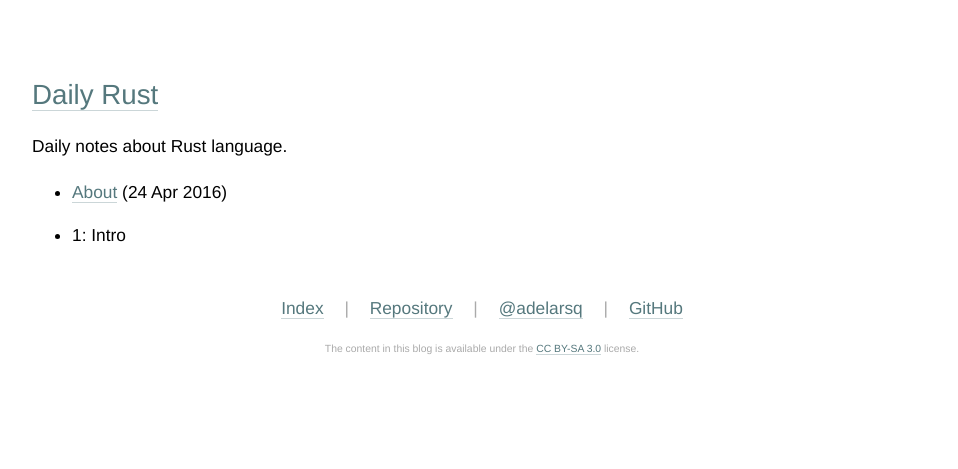
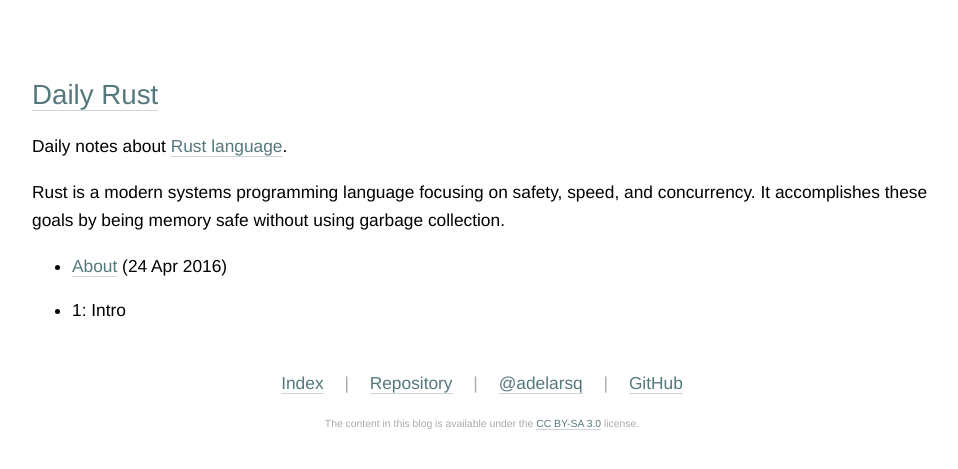
Before and after one commit to adelarsq/daily-rust.github.io, a Jekyll site: the page built from index.md, in a window 1280 px wide. Shown: the top 469 px of the page, without its empty margins (158-1116 px from the left). Built offline with Jekyll 4.4.1, drawn with Linux system fonts in a browser that asks for light colours.

Commit message:
Update index.md

```diff
--- a/index.md
+++ b/index.md
@@ -5,7 +5,9 @@ title: Daily notes about Rust language
 
 # [Daily Rust](http://daily-rust.github.io)
 
-Daily notes about Rust language.
+Daily notes about [Rust language](https://www.rust-lang.org).
+
+Rust is a modern systems programming language focusing on safety, speed, and concurrency. It accomplishes these goals by being memory safe without using garbage collection.
 
 <ul class="posts">
   {% for post in site.posts reversed %}
```
